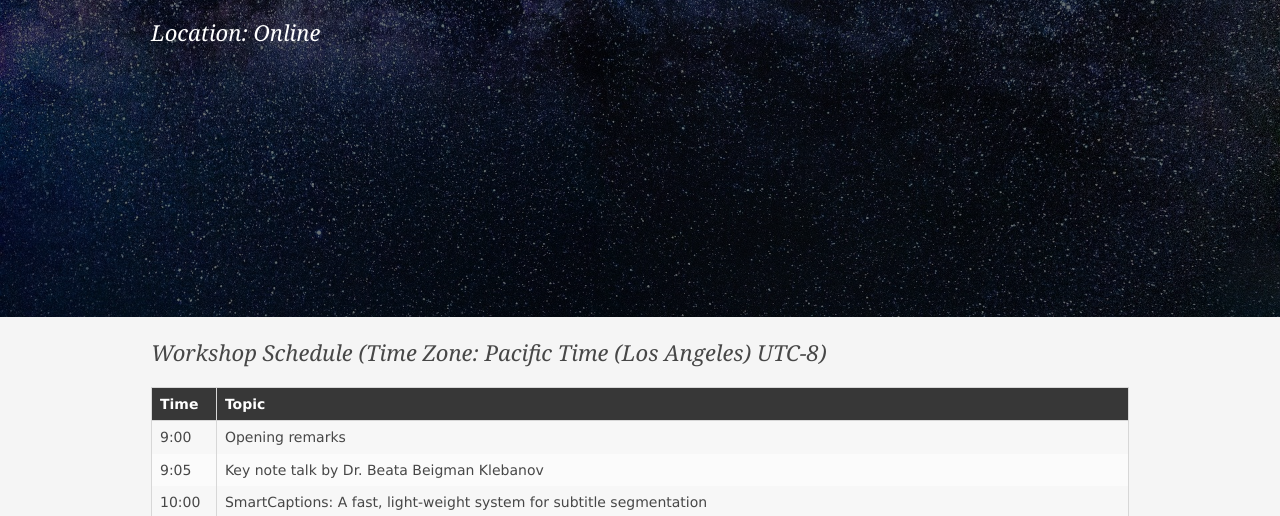
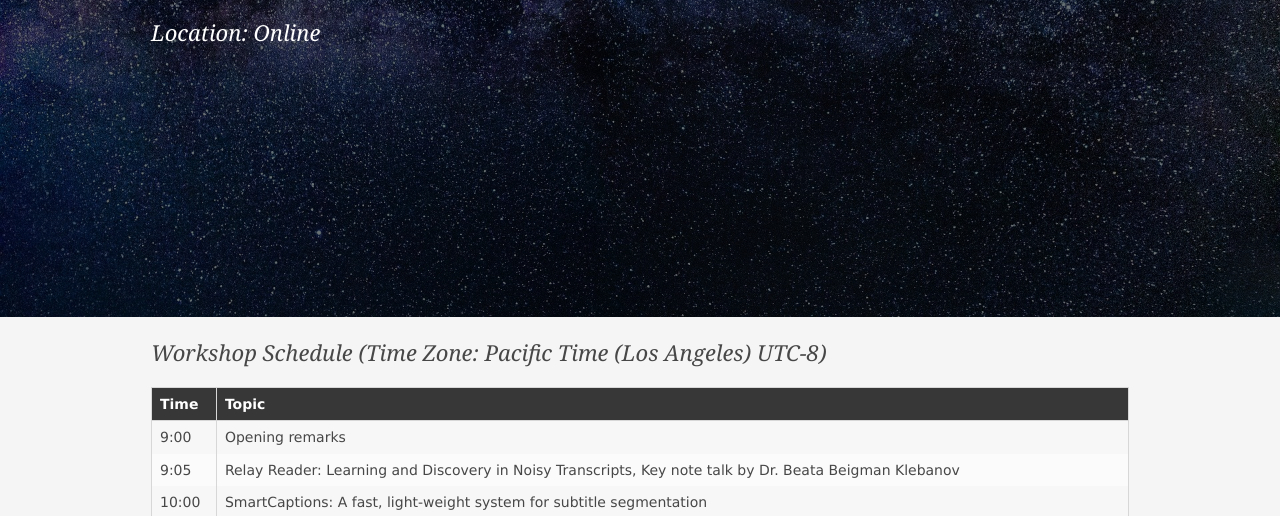
Before and after one commit to vtuworkshop/vtuworkshop.github.io, a plain HTML site: page 2022/schedule.html in a window 1280 px wide. Shown: the part 431-947 px from the top of the page. Drawn offline with Linux system fonts and the light colour scheme.

Commit message:
Update schedule.html

```diff
--- a/2022/schedule.html
+++ b/2022/schedule.html
@@ -54,7 +54,7 @@
           </tr>
           <tr>
             <td>9:05</td>
-            <td>Key note talk by Dr. Beata Beigman Klebanov</td>
+            <td>Relay Reader: Learning and Discovery in Noisy Transcripts, Key note talk by Dr. Beata Beigman Klebanov</td>
           </tr>
           <tr>
             <td>10:00</td>
```
